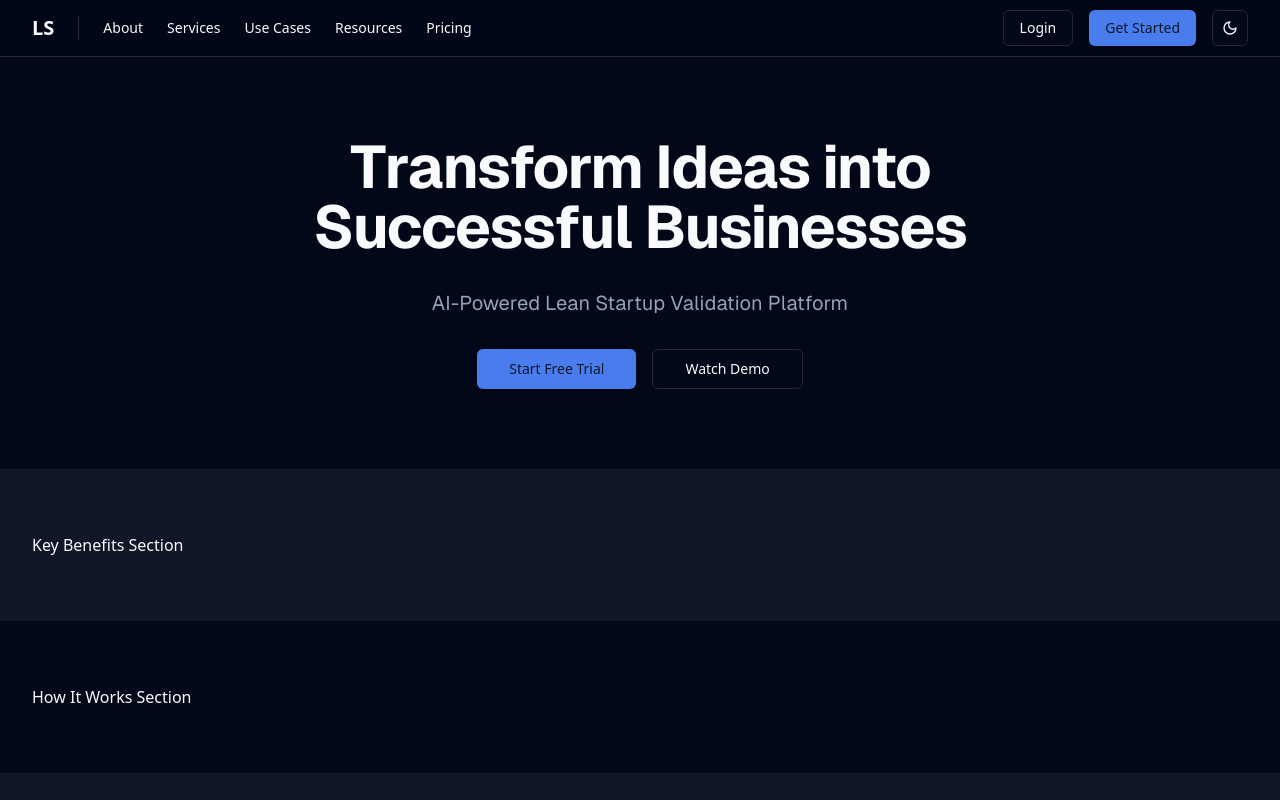
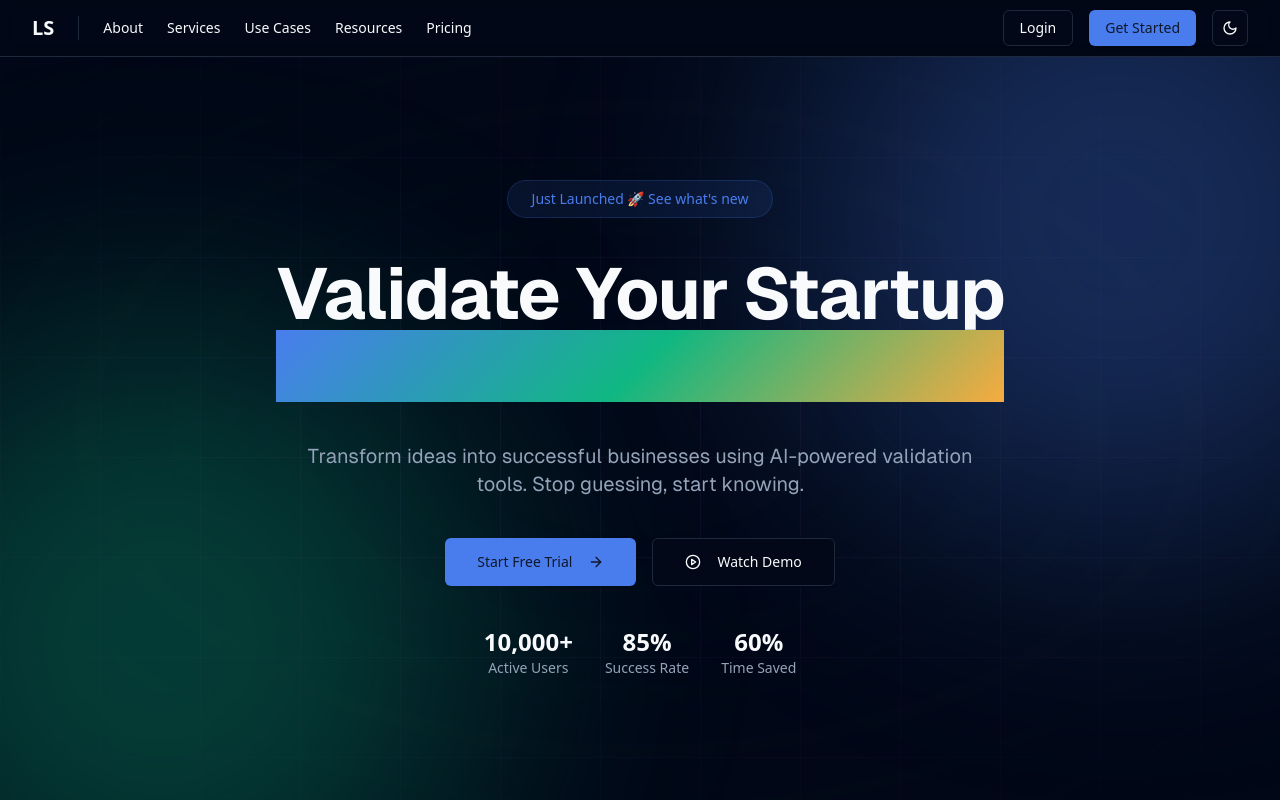
Before and after one commit to mamisoa/templating, a Next.js app: page / in a window 1280 px wide. Shown: the top 800 px of the page. Built offline with nearby package versions, Linux system fonts and the light colour scheme.

Commit message:
add framer-motion for animations; enhance hero section with new layout and styles; update global styles for consistency

```diff
--- a/package.json
+++ b/package.json
@@ -18,6 +18,7 @@
     "class-variance-authority": "^0.7.0",
     "clsx": "^2.1.1",
     "embla-carousel-react": "^8.3.1",
+    "framer-motion": "^11.11.11",
     "lucide-react": "^0.456.0",
     "next": "15.0.3",
     "next-themes": "^0.4.3",
--- a/src/app/components/sections/hero.tsx
+++ b/src/app/components/sections/hero.tsx
@@ -1,19 +1,93 @@
+// src/app/components/sections/hero.tsx
+"use client";
+
 import { Button } from "@/src/app/components/ui/button";
+import { ArrowRight, PlayCircle } from "lucide-react";
+import { motion } from "framer-motion";
 
 export function HeroSection() {
 	return (
-		<div className='flex flex-col items-center justify-center max-w-3xl mx-auto text-center space-y-8'>
-			<h1 className='text-4xl md:text-6xl font-bold tracking-tight'>
-				Transform Ideas into Successful Businesses
-			</h1>
-			<p className='text-xl text-muted-foreground max-w-2xl'>
-				AI-Powered Lean Startup Validation Platform
-			</p>
-			<div className='flex items-center gap-4'>
-				<Button size='lg'>Start Free Trial</Button>
-				<Button size='lg' variant='outline'>
-					Watch Demo
-				</Button>
+		<div className='full-screen relative min-h-[calc(100vh-3.5rem)] flex items-center justify-center overflow-hidden'>
+			{/* Background Elements */}
+			<div className='absolute inset-0 w-full h-full bg-grid-white/[0.02] bg-grid-pattern' />
+			<div className='absolute inset-0 w-full h-full flex items-center justify-center bg-background/95 [mask-image:radial-gradient(ellipse_at_center,transparent_20%,black)]' />
+
+			{/* Gradient Beams */}
+			<div className='absolute inset-0 w-full h-full overflow-hidden'>
+				<div className='absolute -top-40 -right-40 h-[40rem] w-[40rem] rounded-full bg-primary/30 blur-[128px]' />
+				<div className='absolute -bottom-40 -left-40 h-[40rem] w-[40rem] rounded-full bg-secondary/30 blur-[128px]' />
+			</div>
+
+			{/* Content */}
+			<div className='w-full relative flex flex-col items-center justify-center max-w-5xl mx-auto px-4 sm:px-6 lg:px-8 space-y-10 text-center'>
+				{/* Badge */}
+				<motion.div
+					initial={{ opacity: 0, y: 20 }}
+					animate={{ opacity: 1, y: 0 }}
+					transition={{ duration: 0.5 }}
+					className='inline-flex items-center rounded-full px-6 py-2 border border-primary/20 bg-primary/10 backdrop-blur-sm'>
+					<span className='text-sm font-medium text-primary'>
+						Just Launched 🚀 See what&apos;s new
+					</span>
+				</motion.div>
+
+				{/* Main Heading */}
+				<motion.h1
+					initial={{ opacity: 0, y: 20 }}
+					animate={{ opacity: 1, y: 0 }}
+					transition={{ duration: 0.5, delay: 0.2 }}
+					className='text-4xl md:text-6xl lg:text-7xl font-bold tracking-tight'>
+					Validate Your Startup
+					<span className='block text-transparent bg-clip-text gradient-bg'>
+						10x Faster with AI
+					</span>
+				</motion.h1>
+
+				{/* Subtitle */}
+				<motion.p
+					initial={{ opacity: 0, y: 20 }}
+					animate={{ opacity: 1, y: 0 }}
+					transition={{ duration: 0.5, delay: 0.4 }}
+					className='text-xl text-muted-foreground max-w-2xl'>
+					Transform ideas into successful businesses using AI-powered validation
+					tools. Stop guessing, start knowing.
+				</motion.p>
+
+				{/* CTAs */}
+				<motion.div
+					initial={{ opacity: 0, y: 20 }}
+					animate={{ opacity: 1, y: 0 }}
+					transition={{ duration: 0.5, delay: 0.6 }}
+					className='flex flex-col sm:flex-row items-center gap-4 w-full justify-center'>
+					<Button size='lg' className='h-12 px-8 font-medium'>
+						Start Free Trial
+						<ArrowRight className='ml-2 h-4 w-4' />
+					</Button>
+					<Button size='lg' variant='outline' className='h-12 px-8'>
+						<PlayCircle className='mr-2 h-4 w-4' />
+						Watch Demo
+					</Button>
+				</motion.div>
+
+				{/* Stats */}
+				<motion.div
+					initial={{ opacity: 0, y: 20 }}
+					animate={{ opacity: 1, y: 0 }}
+					transition={{ duration: 0.5, delay: 0.8 }}
+					className='flex flex-wrap justify-center gap-8 text-center'>
+					{[
+						{ label: "Active Users", value: "10,000+" },
+						{ label: "Success Rate", value: "85%" },
+						{ label: "Time Saved", value: "60%" },
+					].map((stat) => (
+						<div key={stat.label} className='flex flex-col'>
+							<span className='text-2xl font-bold'>{stat.value}</span>
+							<span className='text-sm text-muted-foreground'>
+								{stat.label}
+							</span>
+						</div>
+					))}
+				</motion.div>
 			</div>
 		</div>
 	);
--- a/src/app/globals.css
+++ b/src/app/globals.css
@@ -87,6 +87,38 @@
 	background: linear-gradient(
 		135deg,
 		hsl(var(--primary)) 0%,
-		hsl(var(--secondary)) 100%
+		hsl(var(--secondary)) 50%,
+		hsl(var(--accent)) 100%
 	);
 }
+
+@layer utilities {
+	.bg-grid-pattern {
+		background-size: 100px 100px;
+		background-image: linear-gradient(
+				to right,
+				rgb(var(--foreground) / 0.05) 1px,
+				transparent 1px
+			),
+			linear-gradient(
+				to bottom,
+				rgb(var(--foreground) / 0.05) 1px,
+				transparent 1px
+			);
+	}
+
+	.mask-radial-faded {
+		mask-image: radial-gradient(
+			circle at center center,
+			black,
+			transparent 80%
+		);
+	}
+
+	.full-screen {
+		min-height: calc(100vh - 3.5rem);
+		width: 100vw;
+		margin-left: calc(50% - 50vw);
+		margin-right: calc(50% - 50vw);
+	}
+}
--- a/src/app/layout.tsx
+++ b/src/app/layout.tsx
@@ -28,7 +28,7 @@ export default function RootLayout({
 	return (
 		<html lang='en' suppressHydrationWarning>
 			<body
-				className={`${geistSans.variable} ${geistMono.variable} antialiased min-h-screen bg-background`}>
+				className={`${geistSans.variable} ${geistMono.variable} antialiased min-h-screen w-full bg-background`}>
 				<ThemeProvider
 					attribute='class'
 					defaultTheme='dark'
--- a/src/app/page.tsx
+++ b/src/app/page.tsx
@@ -14,7 +14,7 @@ import { FooterContent } from "@/src/app/components/footer/content";
 
 export default function Home() {
 	return (
-		<div className='flex flex-col min-h-screen'>
+		<div className='flex flex-col min-h-screen w-full'>
 			{/* Navigation */}
 			<header className='sticky top-0 z-50 w-full border-b bg-background/95 backdrop-blur supports-[backdrop-filter]:bg-background/60'>
 				<div className='max-w-screen-xl mx-auto px-4 sm:px-6 lg:px-8'>
@@ -33,12 +33,10 @@ export default function Home() {
 				</div>
 			</header>
 
-			<main className='flex-1'>
+			<main className='flex-1 w-full'>
 				{/* Hero Section */}
-				<section className='py-20'>
-					<div className='max-w-screen-xl mx-auto px-4 sm:px-6 lg:px-8'>
-						<HeroSection />
-					</div>
+				<section className='w-full min-h-[calc(100vh-3.5rem)]'>
+					<HeroSection />
 				</section>
 
 				{/* Key Benefits */}
```
Also changed, not shown: 1 other file (tests, documents, lock files or other folders).
